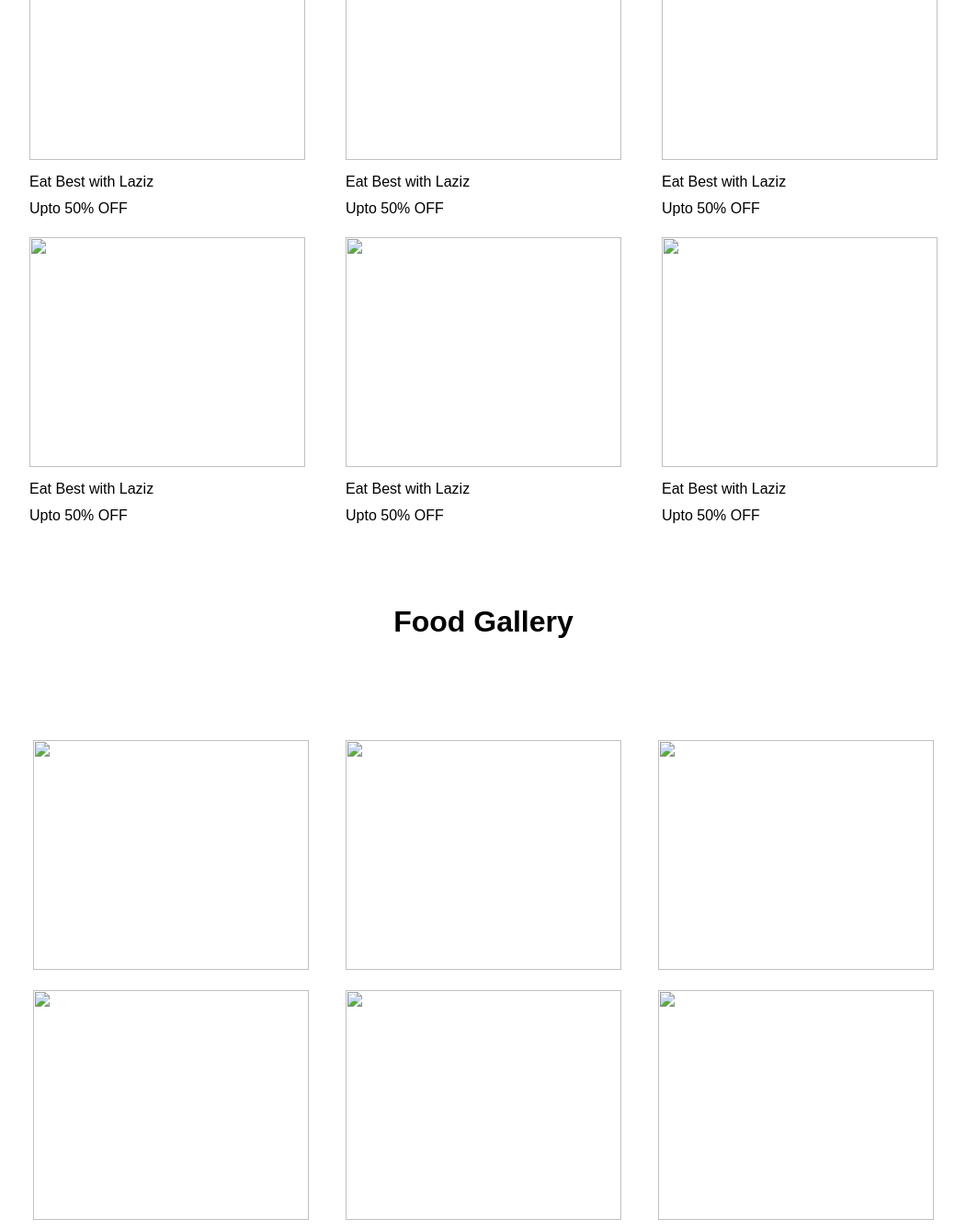
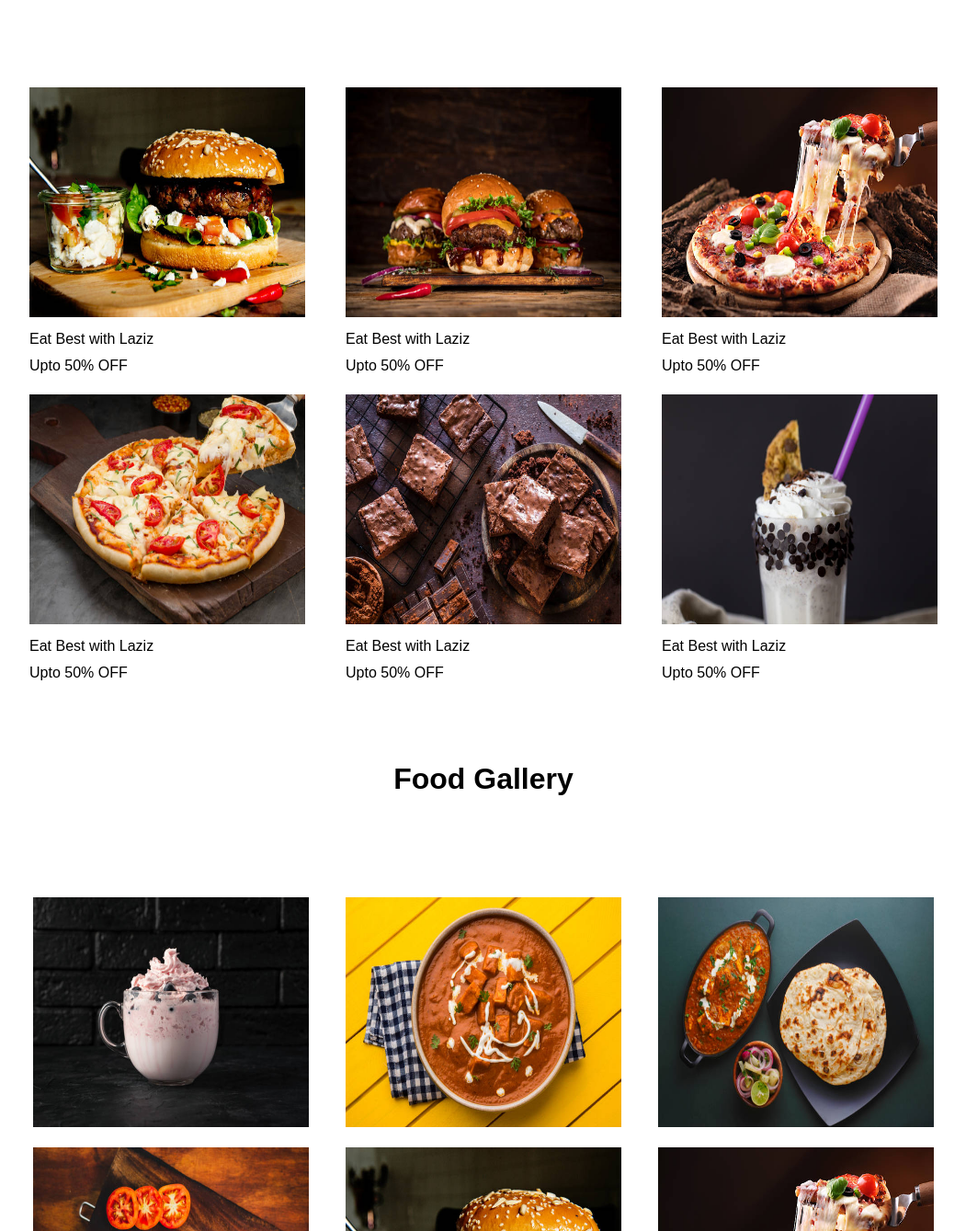
Before and after one commit to Naveed-Ullah/Restaurant-website, a plain HTML site: page index.html in a window 1280 px wide. Shown: the part 708-2047 px from the top of the page at 92% size, without its empty margins (114-1165 px from the left). Drawn offline with Linux system fonts and the light colour scheme.

Commit message:
Update index.html
change the image paths

```diff
--- a/index.html
+++ b/index.html
@@ -35,7 +35,7 @@
           consequuntur veniam, ratione iusto laudantium adipisci voluptate.</p>
           <button>Explore</button>
     </div>
-    <img src="./img/burg.png" alt="">
+    <img src="./burg.png" alt="">
    </div>
 
    <!-- food section -->
@@ -45,32 +45,32 @@
         </div>
         <div class="foods">
             <div class="card">
-                <img src="./img/fd1.jpg" alt="">
+                <img src="./fd1.jpg" alt="">
                 <p>Eat Best with Laziz</p>
                 <p>Upto 50% OFF</p>
             </div>
             <div class="card">
-                <img src="./img/fd2.jpg" alt="">
+                <img src="./fd2.jpg" alt="">
                 <p>Eat Best with Laziz</p>
                 <p>Upto 50% OFF</p>
             </div>
             <div class="card">
-                <img src="./img/fd3.jpg" alt="">
+                <img src="./fd3.jpg" alt="">
                 <p>Eat Best with Laziz</p>
                 <p>Upto 50% OFF</p>
             </div>
             <div class="card">
-                <img src="./img/fd4.jpg" alt="">
+                <img src="./fd4.jpg" alt="">
                 <p>Eat Best with Laziz</p>
                 <p>Upto 50% OFF</p>
             </div>
             <div class="card">
-                <img src="./img/fd5.jpg" alt="">
+                <img src="./fd5.jpg" alt="">
                 <p>Eat Best with Laziz</p>
                 <p>Upto 50% OFF</p>
             </div>
             <div class="card">
-                <img src="./img/fd6.jpg" alt="">
+                <img src="./fd6.jpg" alt="">
                 <p>Eat Best with Laziz</p>
                 <p>Upto 50% OFF</p>
             </div>
@@ -83,12 +83,12 @@
             <h1>Food Gallery</h1>
         </div>
         <div class="gallery">
-            <img src="./img/g1.jpg" alt="">
-            <img src="./img/g2.jpg" alt="">
-            <img src="./img/g3.jpg" alt="">
-            <img src="./img/g4.jpg" alt="">
-            <img src="./img/fd1.jpg" alt="">
-            <img src="./img/fd3.jpg" alt="">
+            <img src="./g1.jpg" alt="">
+            <img src="./g2.jpg" alt="">
+            <img src="./g3.jpg" alt="">
+            <img src="./g4.jpg" alt="">
+            <img src="./fd1.jpg" alt="">
+            <img src="./fd3.jpg" alt="">
         </div>
      </div>
 
@@ -99,7 +99,7 @@
         </div>
         <div class="blogs">
             <div class="blogCard">
-                <img src="./img/fd2.jpg" alt="">
+                <img src="./fd2.jpg" alt="">
                 <div class="blogText">
                     <h2>Read New Blog For Offers</h2>
                     <p>Lorem ipsum dolor sit amet consectetur adipisicing elit. Harum laudantium sit, maxime sequi fugit debitis soluta voluptatem architecto. Nisi, possimus!</p>
@@ -107,7 +107,7 @@
                 </div>
             </div>
             <div class="blogCard">
-                <img src="./img/fd3.jpg" alt="">
+                <img src="./fd3.jpg" alt="">
                 <div class="blogText">
                     <h2>Read New Blog For Offers</h2>
                     <p>Lorem ipsum dolor sit amet consectetur adipisicing elit. Harum laudantium sit, maxime sequi fugit debitis soluta voluptatem architecto. Nisi, possimus!</p>
```
